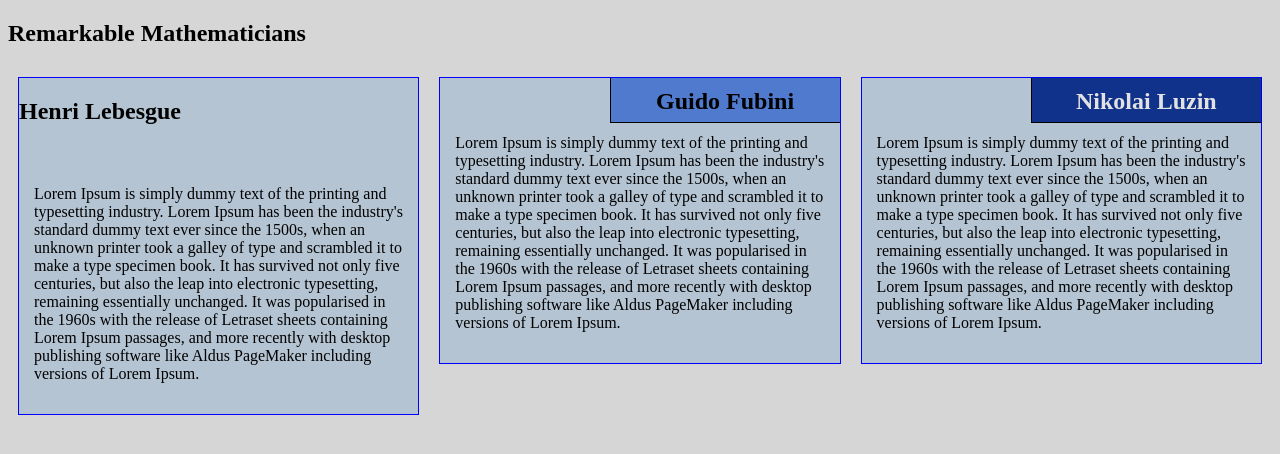
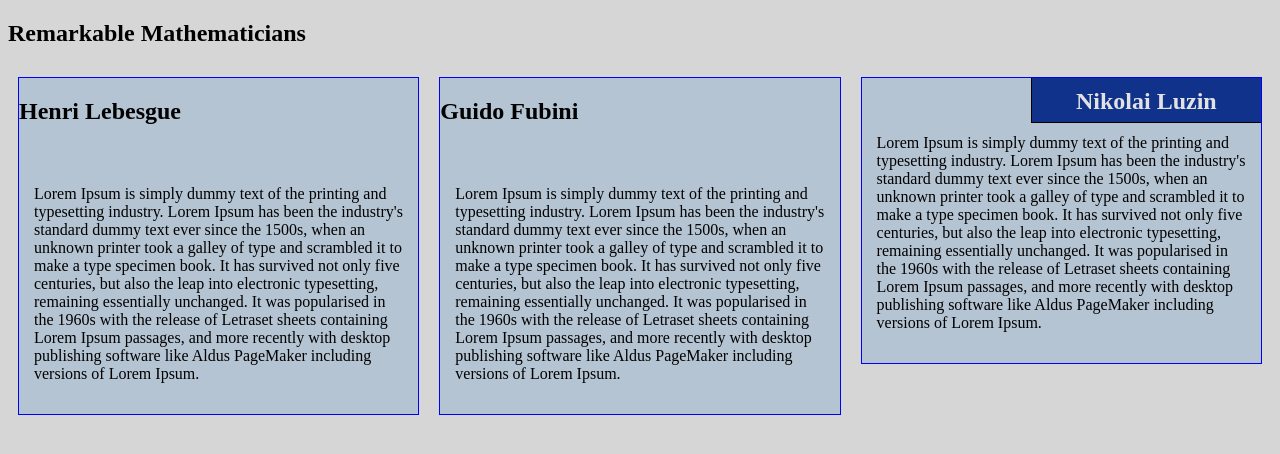
Before and after one commit to Akshat80/frontend-3, a plain HTML site: page index.html in a window 1280 px wide. Drawn offline with Linux system fonts and the light colour scheme; files that its build step writes are made by us from their sources.

Commit message:
Reverted Back Guido's Heading from H2 to H1

```diff
--- a/index.html
+++ b/index.html
@@ -21,7 +21,7 @@
         </div>
         <div class="col-lg-4 col-md-6 col-sm-12">
             <section class="fubini">
-                <h2>Guido Fubini</h2>
+                <h1>Guido Fubini</h1>
                 <p>
                     Lorem Ipsum is simply dummy text of the printing and typesetting industry. Lorem Ipsum has been the industry's standard dummy text ever since the 1500s, when an unknown printer took a galley of type and scrambled it to make a type specimen book. It has survived not only five centuries, but also the leap into electronic typesetting, remaining essentially unchanged. It was popularised in the 1960s with the release of Letraset sheets containing Lorem Ipsum passages, and more recently with desktop publishing software like Aldus PageMaker including versions of Lorem Ipsum.
                 </p>
```
